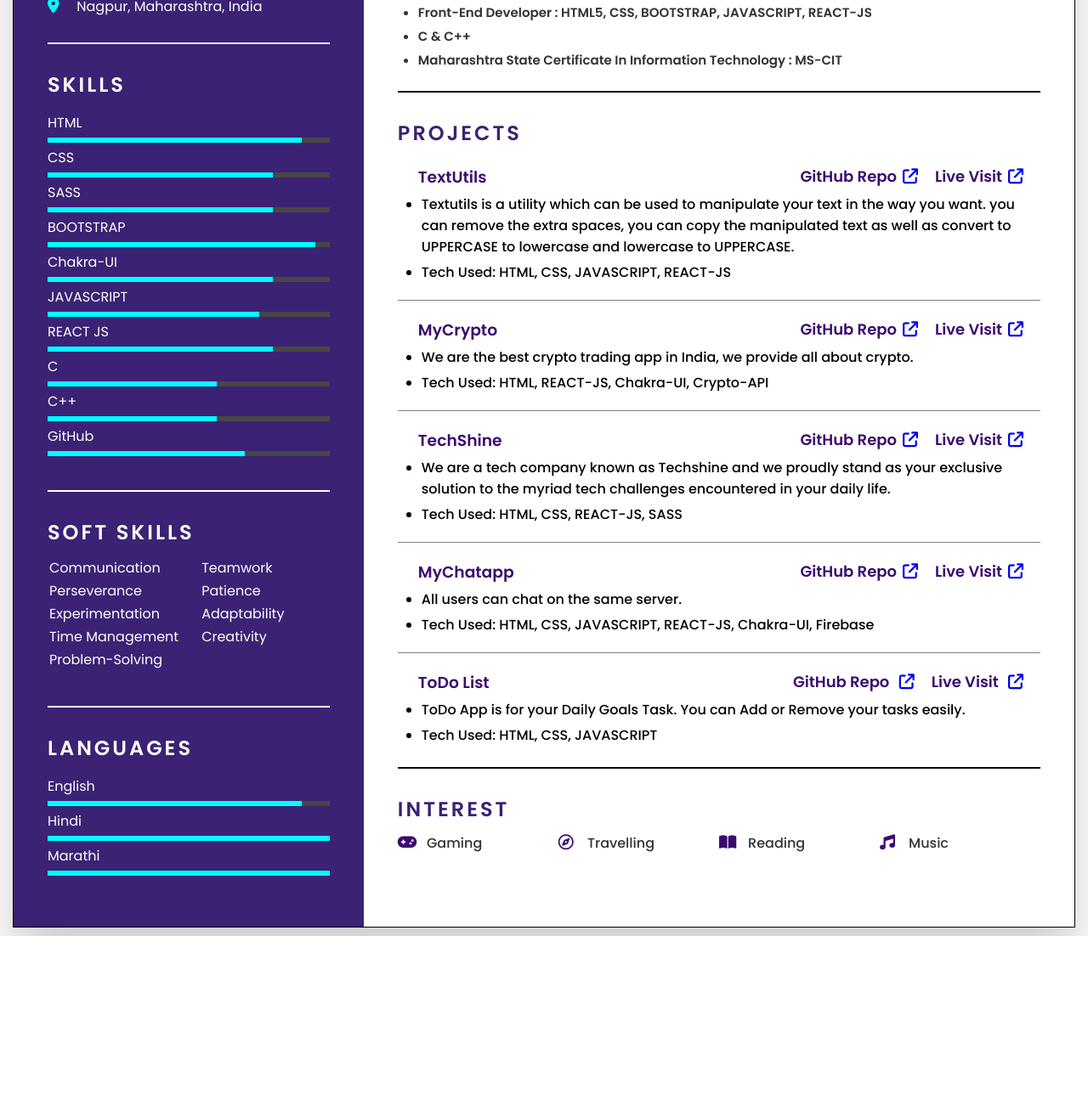
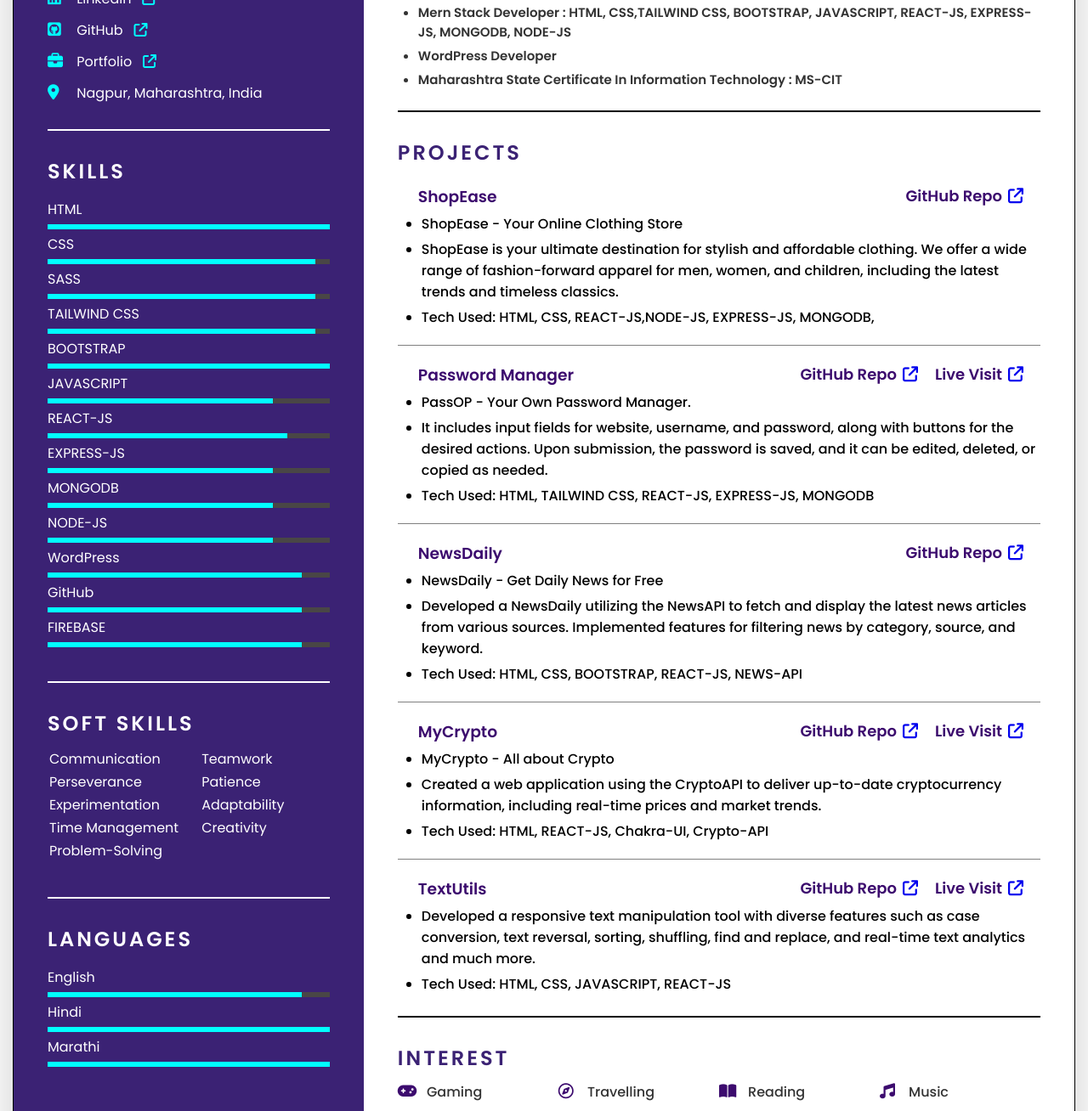
Before and after one commit to saurabhjb007/MyResume, a plain HTML site: page index.html in a window 1280 px wide. Shown: the part 588-1896 px from the top of the page at 85% size. Before the commit the page ends 1690 px from the top, so only its background shows below. Drawn offline with nearby package versions, Linux system fonts and the light colour scheme; a script that the page names is missing; a web font is replaced by a local one.

Commit message:
portfolio added

```diff
--- a/index.html
+++ b/index.html
@@ -15,9 +15,12 @@
       <div class="leftSide">
         <div class="profileText">
           <div class="imageBox">
-            <img src="assets/images/profile1.jpg" alt="profile image" />
+            <img src="assets/images/profile3.jpg" alt="profile image" />
           </div>
-          <h2>Saurabh Sharma<br /><span>Front-end Developer</span></h2>
+          <h2>
+            Saurabh Sharma<br /><br /><span>Mern Stack Developer</span
+            ><br /><span>& Web Developer</span>
+          </h2>
         </div>
         <div class="contactInfo">
           <h2 class="title">Contact Info</h2>
@@ -28,7 +31,7 @@
             </li>
             <li>
               <span class="icon"><i class="fa-solid fa-envelope"></i></span>
-              <span class="text">saurabhsharma12000@gmail.com</span>
+              <span class="text">saurabhsharma132000@gmail.com</span>
             </li>
 
             <li>
@@ -52,6 +55,16 @@
               ></span>
             </li>
             <li>
+              <span class="icon"><i class="fa-solid fa-briefcase"></i> </span>
+              <span class="text"
+                >Portfolio &nbsp;
+                <a
+                  href="https://my-portfolio-iota-one-71.vercel.app/"
+                  target="_blank"
+                  ><i class="fa-solid fa-arrow-up-right-from-square"></i></a
+              ></span>
+            </li>
+            <li>
               <span class="icon"><i class="fa-solid fa-location-dot"></i></span>
               <span class="text">Nagpur, Maharashtra, India</span>
             </li>
@@ -64,62 +77,80 @@
             <li>
               <span class="text">HTML </span>
               <span class="percent">
-                <div style="width: 90%"></div>
+                <div style="width: 100%"></div>
               </span>
             </li>
             <li>
               <span class="text">CSS </span>
               <span class="percent">
-                <div style="width: 80%"></div>
+                <div style="width: 95%"></div>
               </span>
             </li>
             <li>
               <span class="text">SASS </span>
               <span class="percent">
-                <div style="width: 80%"></div>
+                <div style="width: 95%"></div>
               </span>
             </li>
             <li>
-              <span class="text">BOOTSTRAP </span>
+              <span class="text">TAILWIND CSS </span>
               <span class="percent">
                 <div style="width: 95%"></div>
               </span>
             </li>
             <li>
-              <span class="text">Chakra-UI </span>
+              <span class="text">BOOTSTRAP</span>
+              <span class="percent">
+                <div style="width: 100%"></div>
+              </span>
+            </li>
+            <li>
+              <span class="text">JAVASCRIPT </span>
               <span class="percent">
                 <div style="width: 80%"></div>
               </span>
             </li>
             <li>
-              <span class="text">JAVASCRIPT </span>
+              <span class="text">REACT-JS </span>
               <span class="percent">
-                <div style="width: 75%"></div>
+                <div style="width: 85%"></div>
               </span>
             </li>
             <li>
-              <span class="text">REACT JS </span>
+              <span class="text">EXPRESS-JS </span>
               <span class="percent">
                 <div style="width: 80%"></div>
               </span>
             </li>
             <li>
-              <span class="text">C </span>
+              <span class="text">MONGODB </span>
               <span class="percent">
-                <div style="width: 60%"></div>
+                <div style="width: 80%"></div>
               </span>
             </li>
             <li>
-              <span class="text">C++ </span>
+              <span class="text">NODE-JS </span>
               <span class="percent">
-                <div style="width: 60%"></div>
+                <div style="width: 80%"></div>
               </span>
             </li>
 
             <li>
+              <span class="text">WordPress </span>
+              <span class="percent">
+                <div style="width: 90%"></div>
+              </span>
+            </li>
+            <li>
               <span class="text">GitHub </span>
               <span class="percent">
-                <div style="width: 70%"></div>
+                <div style="width: 90%"></div>
+              </span>
+            </li>
+            <li>
+              <span class="text">FIREBASE </span>
+              <span class="percent">
+                <div style="width: 90%"></div>
               </span>
             </li>
           </ul>
@@ -173,14 +204,14 @@
 
       <div class="rightSide">
         <div class="about">
-          <h2 class="title2">Career Objective</h2>
+          <h2 class="title2">Summary</h2>
           <p>
-            Web Developer specializing in front end development. Passionate
-            about building first-class webs. Honest and hardworking developer
-            skilled at designing sites and writing cleancode. Also passionate
-            about learning new things every day. I will always be keen to work
-            under your guidance and will do any task assigned to me whether with
-            my skills or learning required skills.
+            Aspiring MERN stack developer with a solid foundation in MongoDB,
+            Express.js, React.js, and Node.js. Proficient in crafting responsive
+            and user-friendly web applications. Eager to apply my
+            problem-solving skills and knowledge in a professional setting. A
+            quick learner and collaborative team player, poised to contribute to
+            innovative projects and thrive within a dynamic development team.
           </p>
         </div>
 
@@ -211,9 +242,10 @@
           <h2 class="title2">certifications</h2>
           <ul>
             <li>
-              Front-End Developer : HTML5, CSS, BOOTSTRAP, JAVASCRIPT, REACT-JS
+              Mern Stack Developer : HTML, CSS,TAILWIND CSS, BOOTSTRAP,
+              JAVASCRIPT, REACT-JS, EXPRESS-JS, MONGODB, NODE-JS
             </li>
-            <li>C & C++</li>
+            <li>WordPress Developer</li>
             <li>
               Maharashtra State Certificate In Information Technology : MS-CIT
             </li>
@@ -224,6 +256,127 @@
           <h2 class="title2">Projects</h2>
           <ul>
             <div class="box">
+              <h3 class="ptitle">
+                ShopEase
+                <!-- <span
+                  >Live Visit<a
+                    href="https://password-manager-rho-ten.vercel.app/"
+                    target="_blank"
+                    ><i class="fa-solid fa-arrow-up-right-from-square">
+                    </i></a></span> -->
+                <span>
+                  GitHub Repo<a
+                    href="https://github.com/saurabhjb007/ShopEase"
+                    target="_blank"
+                    ><i class="fa-solid fa-arrow-up-right-from-square"> </i></a
+                ></span>
+              </h3>
+              <li>ShopEase - Your Online Clothing Store</li>
+              <li>
+                ShopEase is your ultimate destination for stylish and affordable
+                clothing. We offer a wide range of fashion-forward apparel for
+                men, women, and children, including the latest trends and
+                timeless classics.
+              </li>
+              <li>
+                Tech Used: HTML, CSS, REACT-JS,NODE-JS, EXPRESS-JS, MONGODB,
+              </li>
+            </div>
+            <div class="box">
+              <h3 class="ptitle">
+                Password Manager
+                <span
+                  >Live Visit<a
+                    href="https://password-manager-rho-ten.vercel.app/"
+                    target="_blank"
+                    ><i class="fa-solid fa-arrow-up-right-from-square">
+                    </i></a></span
+                ><span>
+                  GitHub Repo<a
+                    href="https://github.com/saurabhjb007/password-manager"
+                    target="_blank"
+                    ><i class="fa-solid fa-arrow-up-right-from-square"> </i></a
+                ></span>
+              </h3>
+              <li>PassOP - Your Own Password Manager.</li>
+              <li>
+                It includes input fields for website, username, and password,
+                along with buttons for the desired actions. Upon submission, the
+                password is saved, and it can be edited, deleted, or copied as
+                needed.
+              </li>
+              <li>
+                Tech Used: HTML, TAILWIND CSS, REACT-JS, EXPRESS-JS, MONGODB
+              </li>
+            </div>
+            <div class="box">
+              <h3 class="ptitle">
+                NewsDaily
+                <span>
+                  GitHub Repo<a
+                    href="https://github.com/saurabhjb007/NewsDaily"
+                    target="_blank"
+                    ><i class="fa-solid fa-arrow-up-right-from-square"> </i></a
+                ></span>
+              </h3>
+              <li>NewsDaily - Get Daily News for Free</li>
+              <li>
+                Developed a NewsDaily utilizing the NewsAPI to fetch and display
+                the latest news articles from various sources. Implemented
+                features for filtering news by category, source, and keyword.
+              </li>
+              <li>Tech Used: HTML, CSS, BOOTSTRAP, REACT-JS, NEWS-API</li>
+            </div>
+            <div class="box">
+              <h3 class="ptitle">
+                MyCrypto
+                <span
+                  >Live Visit<a
+                    href="https://mycrypto-amber.vercel.app/"
+                    target="_blank"
+                    ><i class="fa-solid fa-arrow-up-right-from-square">
+                    </i></a></span
+                ><span>
+                  GitHub Repo<a
+                    href="https://github.com/saurabhjb007/mycrypto.git"
+                    target="_blank"
+                    ><i class="fa-solid fa-arrow-up-right-from-square"> </i></a
+                ></span>
+              </h3>
+              <li>MyCrypto - All about Crypto</li>
+              <li>
+                Created a web application using the CryptoAPI to deliver
+                up-to-date cryptocurrency information, including real-time
+                prices and market trends.
+              </li>
+              <li>Tech Used: HTML, REACT-JS, Chakra-UI, Crypto-API</li>
+            </div>
+            <!-- <div class="box">
+              <h3 class="ptitle">
+                Voice Recognition
+                <span
+                  >Live Visit<a
+                    href="https://voice-recognition-ten.vercel.app/"
+                    target="_blank"
+                    ><i class="fa-solid fa-arrow-up-right-from-square">
+                    </i></a></span
+                ><span>
+                  GitHub Repo<a
+                    href="https://github.com/saurabhjb007/voice-recognition"
+                    target="_blank"
+                    ><i class="fa-solid fa-arrow-up-right-from-square"> </i></a
+                ></span>
+              </h3>
+              <li>Voice Recognition - Your Voice Recognizer</li>
+              <li>
+                Developed a React-based web application incorporating voice
+                recognition technology for hands-free interactions. Added
+                features to copy text and perform searches, enhancing user
+                convenience and accessibility
+              </li>
+              <li>Tech Used: HTML,TAILWIND CSS, REACT-JS</li>
+            </div> -->
+            <div class="box1">
               <h3 class="ptitle">
                 TextUtils
                 <span
@@ -240,105 +393,12 @@
                 ></span>
               </h3>
               <li>
-                Textutils is a utility which can be used to manipulate your text
-                in the way you want. you can remove the extra spaces, you can
-                copy the manipulated text as well as convert to UPPERCASE to
-                lowercase and lowercase to UPPERCASE.
+                Developed a responsive text manipulation tool with diverse
+                features such as case conversion, text reversal, sorting,
+                shuffling, find and replace, and real-time text analytics and
+                much more.
               </li>
               <li>Tech Used: HTML, CSS, JAVASCRIPT, REACT-JS</li>
-            </div>
-
-            <div class="box">
-              <h3 class="ptitle">
-                MyCrypto
-                <span
-                  >Live Visit<a
-                    href="https://mycrypto-amber.vercel.app/"
-                    target="_blank"
-                    ><i class="fa-solid fa-arrow-up-right-from-square">
-                    </i></a></span
-                ><span>
-                  GitHub Repo<a
-                    href="https://github.com/saurabhjb007/mycrypto.git"
-                    target="_blank"
-                    ><i class="fa-solid fa-arrow-up-right-from-square"> </i></a
-                ></span>
-              </h3>
-              <li>
-                We are the best crypto trading app in India, we provide all
-                about crypto.
-              </li>
-              <li>Tech Used: HTML, REACT-JS, Chakra-UI, Crypto-API</li>
-            </div>
-
-            <div class="box">
-              <h3 class="ptitle">
-                TechShine
-                <span
-                  >Live Visit<a
-                    href="https://techshine.vercel.app/"
-                    target="_blank"
-                    ><i class="fa-solid fa-arrow-up-right-from-square">
-                    </i></a></span
-                ><span>
-                  GitHub Repo<a
-                    href="https://github.com/saurabhjb007/TechShine.git"
-                    target="_blank"
-                    ><i class="fa-solid fa-arrow-up-right-from-square"> </i></a
-                ></span>
-              </h3>
-              <li>
-                We are a tech company known as Techshine and we proudly
-                stand as your exclusive solution to the myriad tech challenges
-                encountered in your daily life.
-              </li>
-              <li>Tech Used: HTML, CSS, REACT-JS, SASS</li>
-            </div>
-
-            <div class="box">
-              <h3 class="ptitle">
-                MyChatapp
-                <span
-                  >Live Visit<a
-                    href="https://mychatapp-neon.vercel.app/"
-                    target="_blank"
-                    ><i class="fa-solid fa-arrow-up-right-from-square">
-                    </i></a></span
-                ><span>
-                  GitHub Repo<a
-                    href="https://github.com/saurabhjb007/mychatapp.git"
-                    target="_blank"
-                    ><i class="fa-solid fa-arrow-up-right-from-square"> </i></a
-                ></span>
-              </h3>
-              <li>All users can chat on the same server.</li>
-              <li>
-                Tech Used: HTML, CSS, JAVASCRIPT, REACT-JS, Chakra-UI, Firebase
-              </li>
-            </div>
-            <div class="box1">
-              <h3 class="ptitle">
-                ToDo List
-                <span>
-                  Live Visit
-                  <a
-                    href="https://todolistapp-two-eta.vercel.app/"
-                    target="_blank"
-                    ><i class="fa-solid fa-arrow-up-right-from-square"> </i></a
-                ></span>
-                <span
-                  >GitHub Repo
-                  <a
-                    href="https://github.com/saurabhjb007/ToDo-List-App.git"
-                    target="_blank"
-                    ><i class="fa-solid fa-arrow-up-right-from-square"> </i></a
-                ></span>
-              </h3>
-              <li>
-                ToDo App is for your Daily Goals Task. You can Add or Remove
-                your tasks easily.
-              </li>
-              <li>Tech Used: HTML, CSS, JAVASCRIPT</li>
             </div>
           </ul>
         </div>
```
Also changed, not shown: assets/images/profile3.jpg (added).
